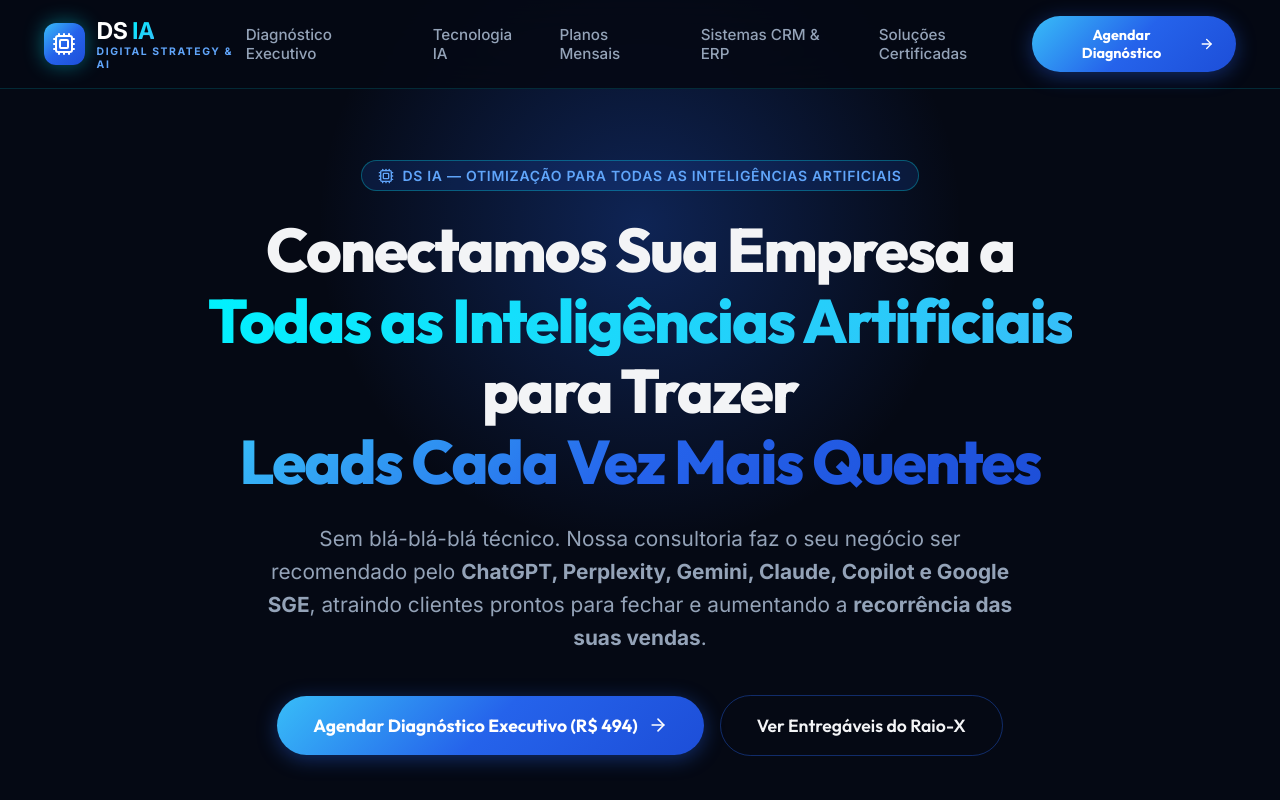
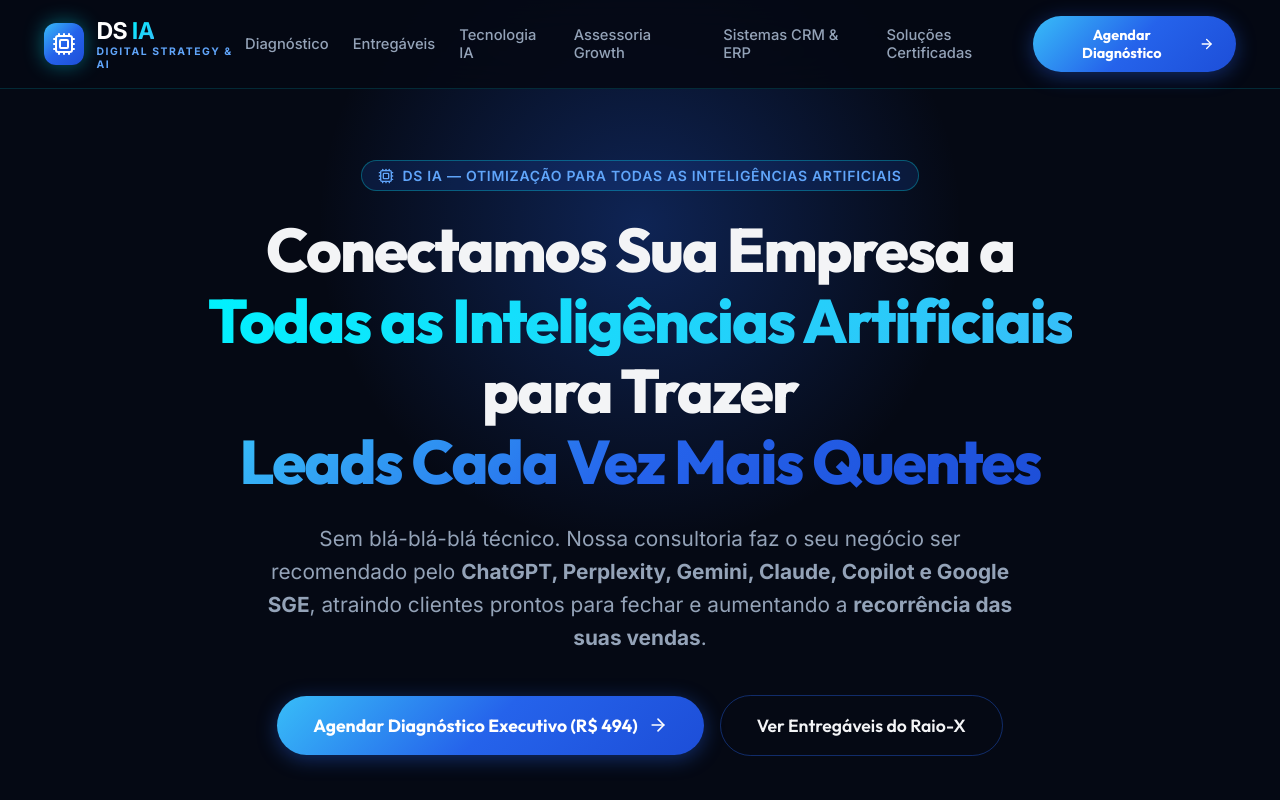
Before and after one commit to solau/nexus-consultoria-digital, a Next.js app: page / in a window 1280 px wide. Shown: the top 800 px of the page. Built offline with nearby package versions, Linux system fonts and the light colour scheme.

Commit message:
fix: sincronizacao completa de nomes dos menus e IDs das secoes na Navbar e Footer

```diff
--- a/app/components/Footer.jsx
+++ b/app/components/Footer.jsx
@@ -27,12 +27,15 @@
           </div>
 
           <div>
-            <h4 style={{ color: "#fff", fontSize: "1rem", marginBottom: "16px", fontWeight: 700 }}>Navegação</h4>
+            <h4 style={{ color: "#fff", fontSize: "1rem", marginBottom: "16px", fontWeight: 700 }}>Navegação Rápida</h4>
             <ul style={{ listStyle: "none", display: "flex", flexDirection: "column", gap: "10px", fontSize: "0.9rem" }}>
-              <li><a href="#diagnostico" style={{ color: "var(--text-muted)", textDecoration: "none" }}>Diagnóstico Executivo</a></li>
-              <li><a href="#ia-search" style={{ color: "var(--text-muted)", textDecoration: "none" }}>Tecnologia IA</a></li>
-              <li><a href="#planos" style={{ color: "var(--text-muted)", textDecoration: "none" }}>Planos Mensais</a></li>
-              <li><a href="#softwares" style={{ color: "var(--text-muted)", textDecoration: "none" }}>Sistemas CRM & ERP</a></li>
+              <li><a href="#diagnostico" style={{ color: "var(--text-muted)", textDecoration: "none" }}>Diagnóstico (R$ 494)</a></li>
+              <li><a href="#entregaveis" style={{ color: "var(--text-muted)", textDecoration: "none" }}>Entregáveis</a></li>
+              <li><a href="#tecnologia-ia" style={{ color: "var(--text-muted)", textDecoration: "none" }}>Tecnologia IA</a></li>
+              <li><a href="#assessoria" style={{ color: "var(--text-muted)", textDecoration: "none" }}>Assessoria Growth</a></li>
+              <li><a href="#sistemas" style={{ color: "var(--text-muted)", textDecoration: "none" }}>Sistemas CRM & ERP</a></li>
+              <li><a href="#solucoes-certificadas" style={{ color: "var(--text-muted)", textDecoration: "none" }}>Soluções Certificadas</a></li>
+              <li><a href="#faq" style={{ color: "var(--text-muted)", textDecoration: "none" }}>Dúvidas Frequentes</a></li>
             </ul>
           </div>
 
--- a/app/components/Navbar.jsx
+++ b/app/components/Navbar.jsx
@@ -46,15 +46,16 @@
         </a>
 
         {/* Desktop Menu */}
-        <nav className="desktop-menu" style={{ display: "flex", alignItems: "center", gap: "32px" }}>
-          <a href="#diagnostico" style={{ color: "var(--text-muted)", textDecoration: "none", fontSize: "0.95rem", fontWeight: "500", transition: "color 0.2s" }}>Diagnóstico Executivo</a>
-          <a href="#ia-search" style={{ color: "var(--text-muted)", textDecoration: "none", fontSize: "0.95rem", fontWeight: "500", transition: "color 0.2s" }}>Tecnologia IA</a>
-          <a href="#planos" style={{ color: "var(--text-muted)", textDecoration: "none", fontSize: "0.95rem", fontWeight: "500", transition: "color 0.2s" }}>Planos Mensais</a>
-          <a href="#softwares" style={{ color: "var(--text-muted)", textDecoration: "none", fontSize: "0.95rem", fontWeight: "500", transition: "color 0.2s" }}>Sistemas CRM & ERP</a>
-          <a href="#parceiros" style={{ color: "var(--text-muted)", textDecoration: "none", fontSize: "0.95rem", fontWeight: "500", transition: "color 0.2s" }}>Soluções Certificadas</a>
+        <nav className="desktop-menu" style={{ display: "flex", alignItems: "center", gap: "24px" }}>
+          <a href="#diagnostico" style={{ color: "var(--text-muted)", textDecoration: "none", fontSize: "0.92rem", fontWeight: "500", transition: "color 0.2s" }}>Diagnóstico</a>
+          <a href="#entregaveis" style={{ color: "var(--text-muted)", textDecoration: "none", fontSize: "0.92rem", fontWeight: "500", transition: "color 0.2s" }}>Entregáveis</a>
+          <a href="#tecnologia-ia" style={{ color: "var(--text-muted)", textDecoration: "none", fontSize: "0.92rem", fontWeight: "500", transition: "color 0.2s" }}>Tecnologia IA</a>
+          <a href="#assessoria" style={{ color: "var(--text-muted)", textDecoration: "none", fontSize: "0.92rem", fontWeight: "500", transition: "color 0.2s" }}>Assessoria Growth</a>
+          <a href="#sistemas" style={{ color: "var(--text-muted)", textDecoration: "none", fontSize: "0.92rem", fontWeight: "500", transition: "color 0.2s" }}>Sistemas CRM & ERP</a>
+          <a href="#solucoes-certificadas" style={{ color: "var(--text-muted)", textDecoration: "none", fontSize: "0.92rem", fontWeight: "500", transition: "color 0.2s" }}>Soluções Certificadas</a>
         </nav>
 
-        {/* CTA Button */}
+        {/* CTA Button & Mobile Toggle */}
         <div style={{ display: "flex", alignItems: "center", gap: "16px" }}>
           <button className="btn-blue" onClick={onOpenModal} style={{ padding: "10px 22px", fontSize: "0.9rem" }}>
             Agendar Diagnóstico <ArrowRight size={16} />
@@ -71,8 +72,27 @@
 
       </div>
 
+      {/* Mobile Drawer */}
+      {mobileOpen && (
+        <div style={{
+          background: "#080d1a",
+          borderBottom: "1px solid var(--border-cyan)",
+          padding: "24px",
+          display: "flex",
+          flexDirection: "column",
+          gap: "16px"
+        }}>
+          <a href="#diagnostico" onClick={() => setMobileOpen(false)} style={{ color: "#fff", textDecoration: "none", fontSize: "1rem", fontWeight: "600" }}>Diagnóstico</a>
+          <a href="#entregaveis" onClick={() => setMobileOpen(false)} style={{ color: "#fff", textDecoration: "none", fontSize: "1rem", fontWeight: "600" }}>Entregáveis</a>
+          <a href="#tecnologia-ia" onClick={() => setMobileOpen(false)} style={{ color: "#fff", textDecoration: "none", fontSize: "1rem", fontWeight: "600" }}>Tecnologia IA</a>
+          <a href="#assessoria" onClick={() => setMobileOpen(false)} style={{ color: "#fff", textDecoration: "none", fontSize: "1rem", fontWeight: "600" }}>Assessoria Growth</a>
+          <a href="#sistemas" onClick={() => setMobileOpen(false)} style={{ color: "#fff", textDecoration: "none", fontSize: "1rem", fontWeight: "600" }}>Sistemas CRM & ERP</a>
+          <a href="#solucoes-certificadas" onClick={() => setMobileOpen(false)} style={{ color: "#fff", textDecoration: "none", fontSize: "1rem", fontWeight: "600" }}>Soluções Certificadas</a>
+        </div>
+      )}
+
       <style jsx>{`
-        @media (max-width: 900px) {
+        @media (max-width: 960px) {
           .desktop-menu {
             display: none !important;
           }
--- a/app/page.jsx
+++ b/app/page.jsx
@@ -27,25 +27,41 @@
 
       <Hero onOpenModal={handleOpenModal} />
 
+      <div id="dores">
         <PainPointsSection onOpenModal={handleOpenModal} />
+      </div>
 
+      <div id="tecnologia-ia">
         <AISearchSection />
+      </div>
 
       <div id="diagnostico">
         <InteractiveDiagnostic onOpenModal={handleOpenModal} />
       </div>
 
+      <div id="entregaveis">
         <DeliverablesChecklist />
+      </div>
 
+      <div id="assessoria">
         <MonthlyPlans onOpenModal={handleOpenModal} />
+      </div>
 
+      <div id="sistemas">
         <SoftwareHubSection onOpenModal={handleOpenModal} />
+      </div>
 
+      <div id="solucoes-certificadas">
         <PartnerHub onOpenModal={handleOpenModal} />
+      </div>
 
+      <div id="nichos">
         <NicheShowcase onOpenModal={handleOpenModal} />
+      </div>
 
+      <div id="faq">
         <FAQAccordion />
+      </div>
 
       <Footer onOpenModal={handleOpenModal} />
 
```
Lines whose indentation alone changed are shown as unchanged.
